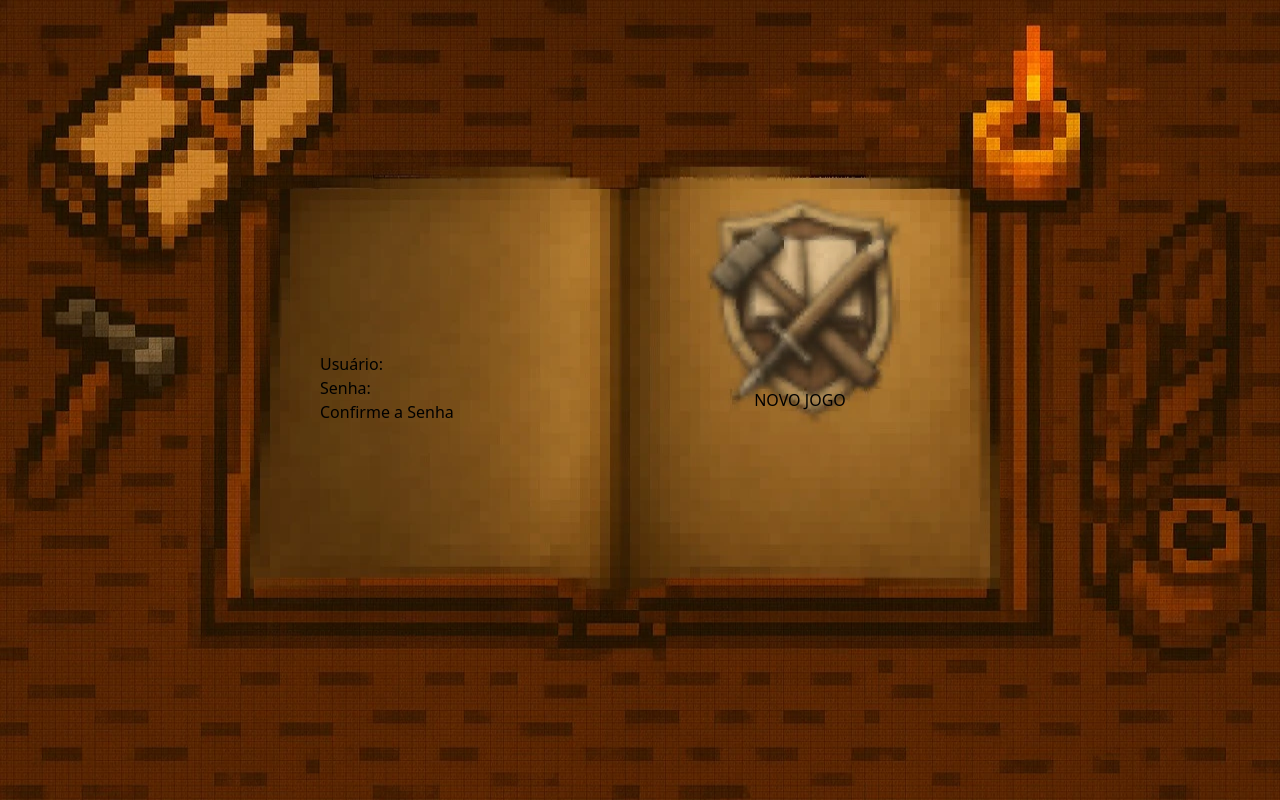
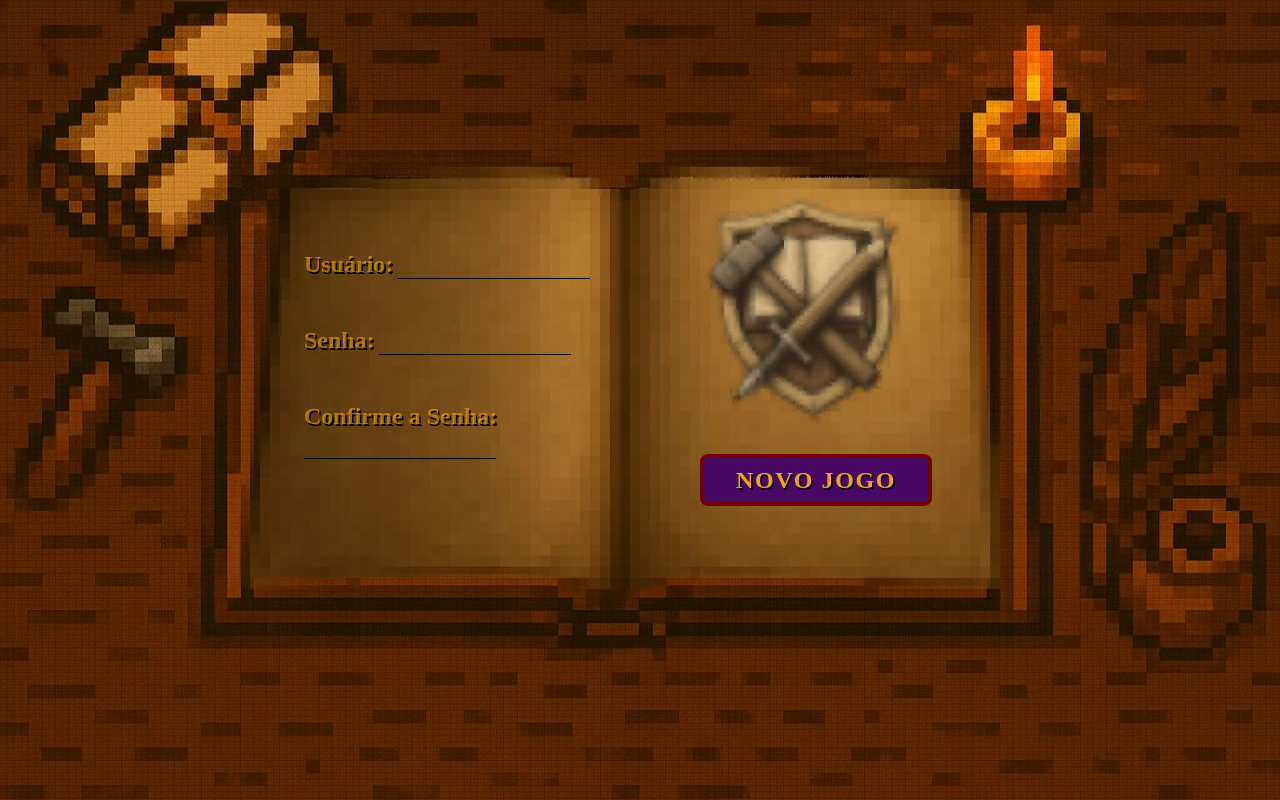
Before and after one commit to IvanPSG-BR/Tasksmith-TCC, a PHP site: template src/Views/auth/signup.php in a window 1280 px wide. Run offline with PHP 8.4, Linux system fonts and the light colour scheme; the template is opened without the code that fills it, so the values that code supplies are empty; style sheets or scripts are compiled from the project's sources.

Commit message:
Implementação das páginas de login e cadastro
- Avanço significativo das páginas de autenticação

```diff
--- a/composer.json
+++ b/composer.json
@@ -11,7 +11,7 @@
     ],
     "minimum-stability": "dev",
     "require-dev": {
-        "phpunit/phpunit": "^12.4@dev"
+        "phpunit/phpunit": "*"
     },
     "autoload": {
         "psr-4": {
--- a/src/Views/auth/signup.php
+++ b/src/Views/auth/signup.php
@@ -8,10 +8,11 @@
 
     <link rel="stylesheet" href=<?=$assets . "/css/style.css"?>>
     <link rel="stylesheet" href=<?=$assets . "/css/pages/signup.css"?>>
+    <link rel="stylesheet" href=<?=$assets . "/css/pages/login.css"?>>
 </head>
 <body>
     <div id="container" class="flex">
-        <form action="/login" method="post">
+        <form action="/login" method="post" class="hidden">
             <div id="pag_esq">
                 <div class="campo-form">
                     <label for="username">Usuário:</label>
@@ -21,8 +22,8 @@
                     <label for="password">Senha:</label>
                     <input type="password" name="password" id="password">
                 </div>
-                <div class="campo-form">
-                    <label for="pass_confirm">Confirme a Senha</label>
+                <div class="campo-form flex-column">
+                    <label for="pass_confirm">Confirme a Senha:</label>
                     <input type="password" name="pass_confirm" id="pass_confirm">
                 </div>
             </div>
--- a/src/Views/home/home.php
+++ b/src/Views/home/home.php
@@ -10,6 +10,7 @@
         <link href="https://fonts.googleapis.com/css2?family=IM+Fell+English:ital@0;1&family=MedievalSharp&family=New+Rocker&family=Pirata+One&display=swap" rel="stylesheet">
         <link rel="stylesheet" href=<?= "{$assets}/css/style.css"?>>
         <link rel="stylesheet" href=<?= "{$assets}/css/pages/home.css"?>>
+        <link rel="stylesheet" href=<?= $assets . "/css/pages/login.css"?>>
 
         <title>Tasksmith - Forje suas Tarefas!</title>
         <link rel="icon" href=<?= "{$assets}/../favicon.ico"?>>
--- a/src/assets/css/pages/signup.css
+++ b/src/assets/css/pages/signup.css
@@ -17,20 +17,26 @@
     display: flex;
     align-items: center;
     justify-content: center;
+    gap: 2rem;
 }
 
 #pag_esq{
     width: 25vw;
+    height: 80%;
     display: flex;
     flex-direction: column;
     justify-content: center;
+    gap: 2.5rem;
+    padding-bottom: 6rem;
 }
 
 #pag_dir{
     width: 25vw;
+    height: 80%;
     display: flex;
     flex-direction: column;
-    gap: 2rem;
+    justify-content: center;
+    padding-top: 10rem;
 }
 
 .btn-form{
@@ -38,3 +44,35 @@
     justify-content: center;
     align-items: center;
 }
+
+.campo-form > input{
+    width: 12rem;
+    border-bottom: solid black 0.1rem;
+    outline-style: none;
+}
+
+.campo-form > label{
+    font-family: "MedievalSharp";
+    font-size: x-large;
+    font-weight: bold;
+    color: #f2a60da8;
+    text-decoration: solid 1rem;
+    text-shadow: 0.1rem 0.1rem black;
+}
+
+.btn-form > button{
+    cursor: pointer;
+    font-family: "Pirata One";
+    font-size: x-large;
+    font-weight: bold;
+    text-shadow: 0.1rem 0.1rem #000;
+    color: #f2a60d;
+    letter-spacing: 0.1rem;
+    background-color: rgb(71, 9, 100);
+    padding-block: 0.25rem;
+    padding-inline: 2rem;
+    border: 0.25rem;
+    border-radius: 0.5rem;
+    border-style: solid;
+    border-color: #730000;
+}
```
Also changed, not shown: src/Views/auth/login.php (added, +22 -0 lines), src/assets/css/pages/login.css (+64 -0 lines).
